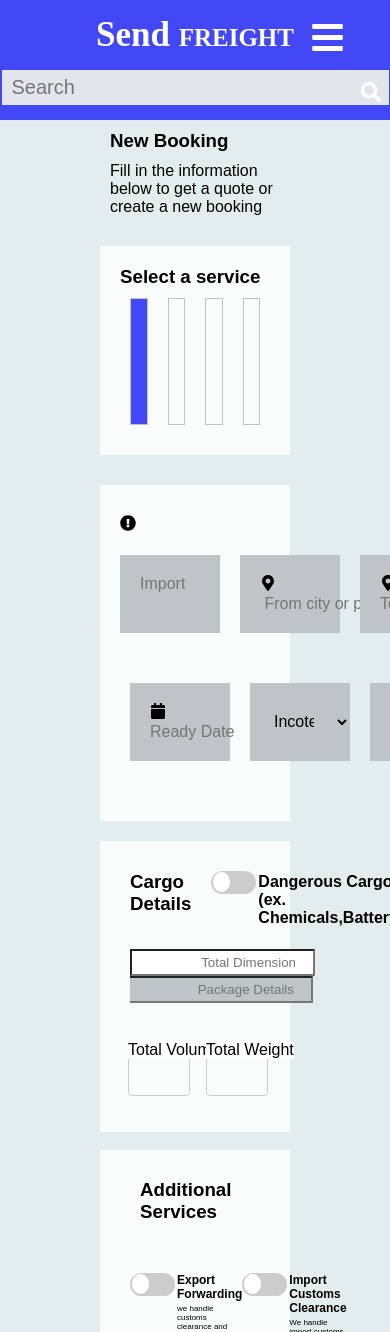
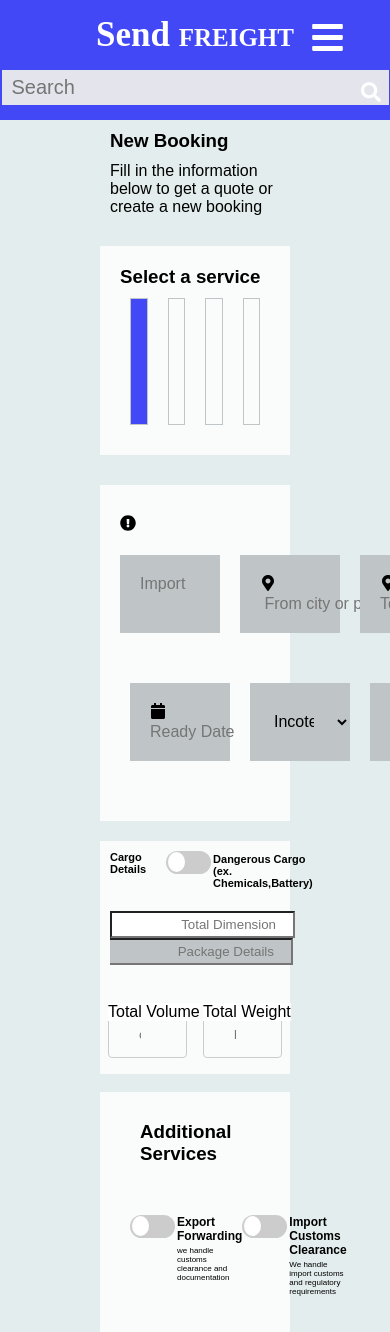
Before and after one commit to promiseume/demo-form, a React (Create React App) app: page / in a window 390 px wide. Shown: the top 1332 px of the page. Built offline with nearby package versions, Linux system fonts and the light colour scheme; grey boxes are pictures that could not be loaded; the HTML template or start-up script is replaced by a standard one.

Commit message:
new change

```diff
--- a/src/component/secform/secform.jsx
+++ b/src/component/secform/secform.jsx
@@ -13,7 +13,7 @@ export default function Secform() {
               </label>
               </div>
               <div className='chemicals'>
-            <h4> Dangerous Cargo (ex. Chemicals,Battery)</h4>
+            <h3> Dangerous Cargo (ex. Chemicals,Battery)</h3>
             </div>
             </div>
        </section>
--- a/src/component/secform/secfrom.css
+++ b/src/component/secform/secfrom.css
@@ -67,4 +67,11 @@ input[type ='number']::placeholder{
    .cargo-section > input{
        padding: 4px 2px;
    }
+   .cargo-header h3{
+       font-size: 11px;
+       font-weight: bold;
+   }
+   .third-section{
+       padding: 0px;
+   }
 }
```
